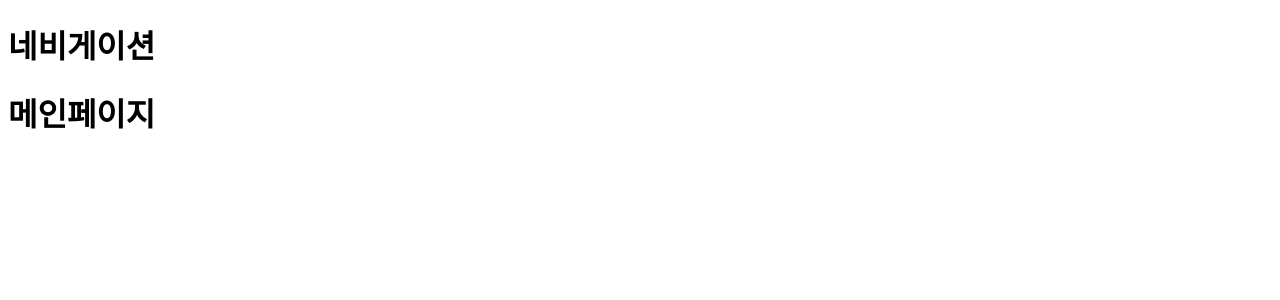
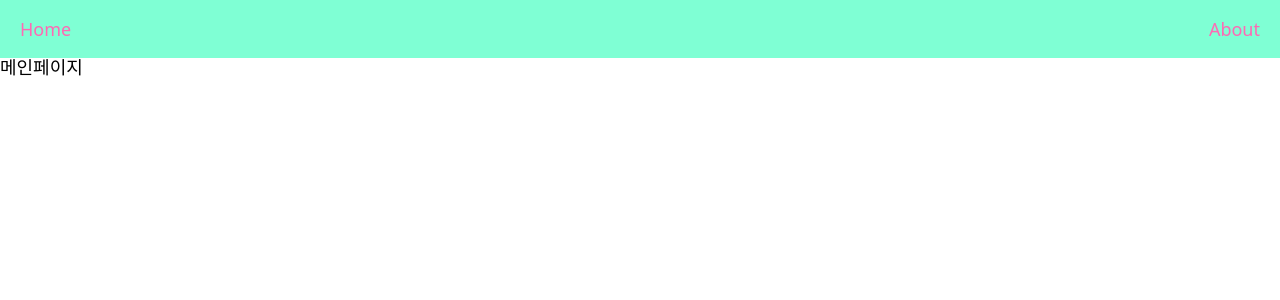
Before and after one commit to billnairk/new-york-times-best-sellers, a Next.js app: page / in a window 1280 px wide. Shown: the top 300 px of the page. Built offline with nearby package versions, Linux system fonts and the light colour scheme.

Commit message:
nav styles

```diff
--- a/components/navigation.tsx
+++ b/components/navigation.tsx
@@ -1,3 +1,10 @@
+import style from "../styles/navStyle.module.css";
+
 export default function Navigation() {
-  return <h1>네비게이션</h1>;
+  return (
+    <div className={style.nav}>
+      <div>Home</div>
+      <div>About</div>
+    </div>
+  );
 }
--- a/src/app/layout.tsx
+++ b/src/app/layout.tsx
@@ -1,4 +1,5 @@
 import Navigation from "../../components/navigation";
+import "../../styles/global.css";
 
 export default function Home({ children }: { children: React.ReactNode }) {
   return (
--- a/styles/global.css
+++ b/styles/global.css
@@ -115,6 +115,7 @@ blockquote:before,
 blockquote:after,
 q:before,
 q:after {
+  background-color: black;
   content: "";
   content: none;
 }
@@ -126,8 +127,6 @@ table {
 body {
   font-family: system-ui, -apple-system, BlinkMacSystemFont, "Segoe UI", Roboto,
     Oxygen, Ubuntu, Cantarell, "Open Sans", "Helvetica Neue", sans-serif;
-  background-color: black;
-  color: white;
   font-size: 18px;
 }
 
--- /dev/null
+++ b/styles/navStyle.module.css
@@ -0,0 +1,15 @@
+.nav {
+  background-color: aquamarine;
+  display: flex;
+  justify-content: space-between;
+  padding: 20px;
+  color: hotpink;
+  font-weight: 200;
+}
+
+.nav :hover {
+  scale: 1.2;
+  transition-duration: 0.7s;
+  cursor: pointer;
+  color: cadetblue;
+}
```
Also changed, not shown: src/app/about/page.tsx (added), src/app/list/[id]/page.tsx (added).
